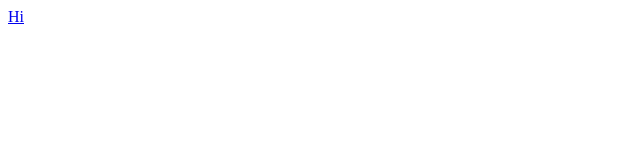
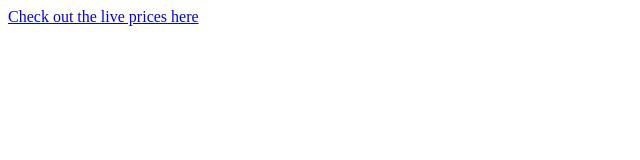
Before and after one commit to giantninja908/stocks, a plain HTML site: page index.html in a window 1280 px wide. Shown: the whole page, without its empty margins (0-640 px from the left). Drawn offline with Linux system fonts and the light colour scheme.

Commit message:
Update index.html

```diff
--- a/index.html
+++ b/index.html
@@ -1,5 +1,5 @@
 <html>
   <body>
-    <a href="https://www.bloomberg.com/markets/stocks">Hi</a>
+    <a href="https://www.bloomberg.com/markets/stocks">Check out the live prices here</a>
    </body
  </html>
```
